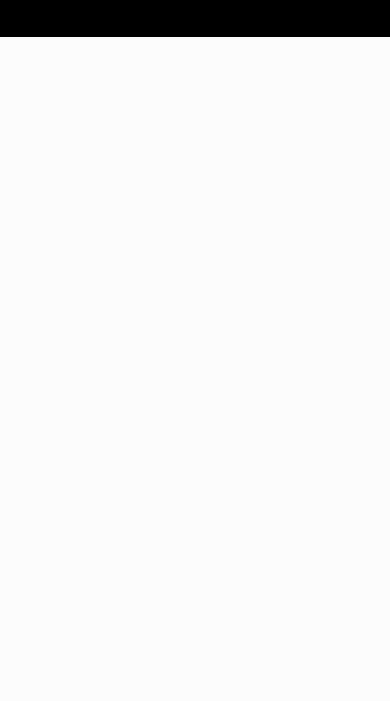
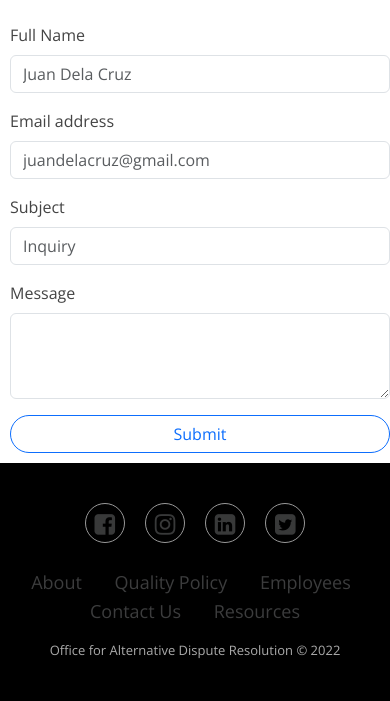
Before and after one commit to Nikoni12/OADR-Website, a CodeIgniter app: the page made by application/views/contactus.php in a window 390 px wide. Shown: the part 2125-2826 px from the top of the page. Before the commit the page ends 2162 px from the top, so only its background shows below. Run offline with CodeIgniter, Linux system fonts and the light colour scheme; some libraries are stand-ins or nearby versions.

Commit message:
commit
commit

```diff
--- a/application/views/administrator-dashboard.php
+++ b/application/views/administrator-dashboard.php
@@ -6,7 +6,7 @@
         <meta name="viewport" content="width=device-width, initial-scale=1, shrink-to-fit=no">
         <meta name="description" content="">
         <meta name="author" content="">
-        <title>C.I.S.C</title>
+        <title>OADR-ADMIN</title>
         <link href="<?php echo base_url('vendor/fontawesome-free/css/all.min.css');?>" rel="stylesheet" type="text/css">
         <link href="https://fonts.googleapis.com/css?family=Nunito:200,200i,300,300i,400,400i,600,600i,700,700i,800,800i,900,900i" rel="stylesheet">
         <link href="<?php echo base_url('css/sb-admin-2.min.css');?>" rel="stylesheet">
--- a/application/views/contactus.php
+++ b/application/views/contactus.php
@@ -36,27 +36,56 @@
                 <div class="container">
                     <div class="row text-center">
                         <h2>Contact Us</h2><br>
-                    <iframe src="https://www.google.com/maps/embed?pb=!1m18!1m12!1m3!1d7722.551312168215!2d120.9784970744707!3d14.58336225925373!2m3!1f0!2f0!3f0!3m2!1i1024!2i768!4f13.1!3m3!1m2!1s0x3397ca26262c231f%3A0x5593ae3bc7dc3624!2sDepartment%20of%20Justice!5e0!3m2!1sen!2sph!4v1654844790351!5m2!1sen!2sph" width="600" height="450" style="border:0;" allowfullscreen="" loading="lazy" referrerpolicy="no-referrer-when-downgrade"></iframe>
-                    <div class="col-md-4 col-sm-4 col-lg-4">
+                        <div class="col-md-4 col-sm-4 col-lg-4 shadow p-3 mb-5 bg-body rounded" style = "border-right:.25rem solid #E0AA3E!important;border-left:.25rem solid #E0AA3E!important">
                             <div class="contact-info-box">
                                 <i class="fa fa-phone-square"></i>
                                 <h5 itemprop="headline">PHONE</h5>
                                 <p itemprop="description">(+632) 523 8482, (+632) 523 6826.</p>
                                 </div>
                             </div>
-                        <div class="col-md-4 col-sm-4 col-lg-4">
+                            <div class="col-md-4 col-sm-4 col-lg-4 shadow p-3 mb-5 bg-body rounded" style = "border-right:.25rem solid #E0AA3E!important;border-left:.25rem solid #E0AA3E!important">
                                 <div class="contact-info-box">
                                     <i class="fa fa-map-marker"></i>
                                     <h5 itemprop="headline">ADDRESS</h5>
                                     <p itemprop="description">Department of Justice Padre Faura Street Ermita, Manila 1000</p>
                                 </div>
                             </div>
-                        <div class="col-md-4 col-sm-4 col-lg-4">
+                            <div class="col-md-4 col-sm-4 col-lg-4 shadow p-3 mb-5 bg-body rounded" style = "border-right:.25rem solid #E0AA3E!important;border-left:.25rem solid #E0AA3E!important">
                                 <div class="contact-info-box">
                                     <i class="fa fa-envelope"></i>
                                     <h5 itemprop="headline">EMAIL</h5>
                                     <p itemprop="description">info.oadr@gmail.com</p>
                                 </div>
+                            </div>
+                        </div>
+                    </div>
+                </div>
+            </section>
+            <section class="features">
+                <div class="container">
+                    <div class="row">
+                        <iframe class="col-md-6" src="https://www.google.com/maps/embed?pb=!1m18!1m12!1m3!1d3859.982959976328!2d121.04382741481925!3d14.656908489766622!2m3!1f0!2f0!3f0!3m2!1i1024!2i768!4f13.1!3m3!1m2!1s0x0%3A0x4d29f24eb168db9b!2sNATIONAL%20FOOD%20AUTHORITY%20NFA!5e0!3m2!1sen!2sph!4v1655110690166!5m2!1sen!2sph" width="355" height="400" style="border:0;" allowfullscreen="" loading="lazy" referrerpolicy="no-referrer-when-downgrade"></iframe>
+                        <div class="col-md-6" style = "padding-right:0; padding-left:10px;">
+                            <br>
+                            <form>
+                                <div class="mb-3">
+                                    <label for="exampleFormControlInput1" class="form-label">Full Name</label>
+                                    <input type="text" class="form-control" id="exampleFormControlInput1" placeholder="Juan Dela Cruz">
+                                </div>
+                                <div class="mb-3">
+                                    <label for="exampleFormControlInput1" class="form-label">Email address</label>
+                                    <input type="email" class="form-control" id="exampleFormControlInput1" placeholder="juandelacruz@gmail.com">
+                                </div>
+                                <div class="mb-3">
+                                    <label for="exampleFormControlInput1" class="form-label">Subject</label>
+                                    <input type="text" class="form-control" id="exampleFormControlInput1" placeholder="Inquiry">
+                                </div>
+                                <div class="mb-3">
+                                    <label for="exampleFormControlTextarea1" class="form-label">Message</label>
+                                    <textarea class="form-control" id="exampleFormControlTextarea1" rows="3"></textarea>
+                                </div>
+                                <button type="submit" style = " border-radius:10rem; width:100%;"class="btn btn-outline-primary">Submit</button>
+                            </form>
                         </div>
                     </div>
                 </div>
--- a/application/views/home.php
+++ b/application/views/home.php
@@ -35,7 +35,7 @@
 		<main id="main">
 			<section class="features">
 				<div class="container">
-					<div class="row n">
+					<div class="row ">
 						<h2>Announcements</h2><br>
 						<div class="col-md-12" >
 							<div id="demo" class="carousel slide" data-bs-ride="carousel">
--- a/assets/css/style.css
+++ b/assets/css/style.css
@@ -1988,10 +1988,6 @@ section {
   line-height: 24px;
 	width: 100%;
 }
-.padding-0{
-  padding-right:0;
-  padding-left:0;
-}
 
 
 
@@ -2030,3 +2026,17 @@ section {
   background-repeat: no-repeat;
   background-size: cover;
 }
+
+.google-maps {
+  position: relative;
+  padding-bottom: 75%;
+  height: 0;
+  overflow: hidden;
+}
+.google-maps iframe {
+  position: absolute;
+  top: 0;
+  left: 0;
+  width: 100% !important;
+  height: 100% !important;
+}
```
Also changed, not shown: assets/img/email.png (added), assets/img/location.png (added), assets/img/telephone-call.png (added). Lines whose indentation alone changed are shown as unchanged.
